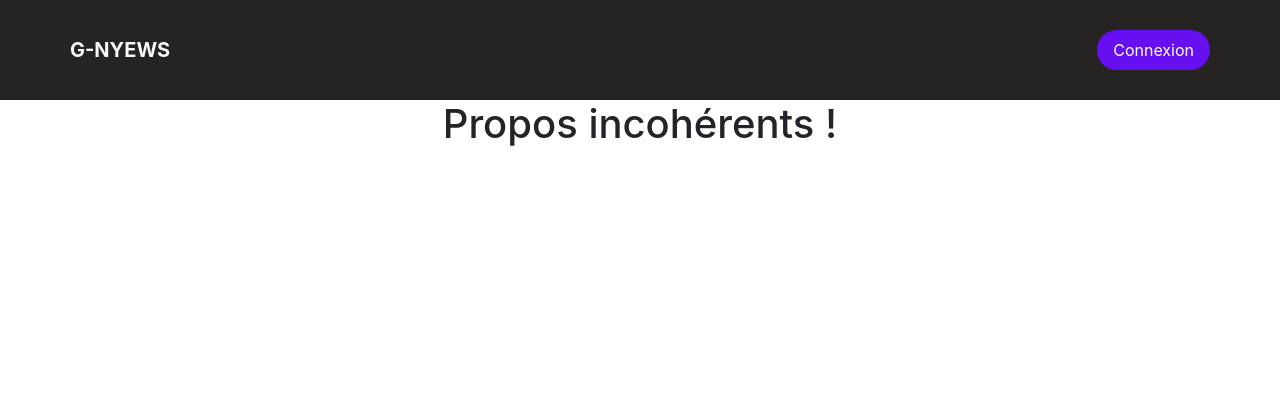
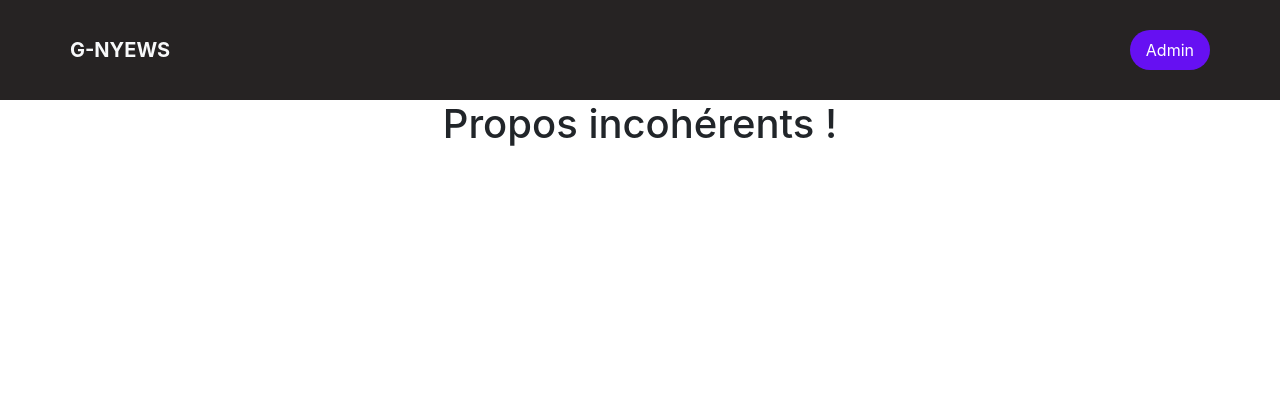
Before and after one commit to YannickBOYER/PHP-G-NYEWS, a PHP site: page /?action=1 in a window 1280 px wide. Shown: the top 420 px of the page. Run offline with PHP 8.4, Linux system fonts and the light colour scheme; some libraries are stand-ins or nearby versions.

Commit message:
Corrections de bugs

```diff
--- a/controleurs/CtrlUser.php
+++ b/controleurs/CtrlUser.php
@@ -59,7 +59,9 @@ class CtrlUser{
             $tVueErreur[] = "Username ou mot de passe non autorisé";
             require($rep . $vues['erreur']);
         }
-        header("Location: index.php?action=chargerAdmin");
+        else {
+            header("Location: index.php?action=chargerAdmin");
+        }
     }
 
     /**
--- a/index.php
+++ b/index.php
@@ -28,6 +28,8 @@ $news=$gw->findNews($page,$nbNewsParPage);
 //chargement config
 require_once(__DIR__.'/config/config.php');
 
+error_reporting(0);
+
 //chargement autoloader pour autochargement des classes
 require_once(__DIR__.'/config/Autoload.php');
 Autoload::charger();
--- a/vues/Erreur.php
+++ b/vues/Erreur.php
@@ -43,7 +43,7 @@
                 <ul class="navbar-nav me-auto">
                     <li class="nav-item"></li>
                     <li class="nav-item"></li>
-                </ul><span class="navbar-text actions"> <a class="btn btn-light link-light action-button" role="button" data-bss-hover-animate="pulse" href="index.php?action=accesLogin" style="background: var(--bs-indigo);opacity: 1;">Connexion</a></span>
+                </ul><span class="navbar-text actions"> <a class="btn btn-light link-light action-button" role="button" data-bss-hover-animate="pulse" href="index.php?action=accesLogin" style="background: var(--bs-indigo);opacity: 1;">Admin</a></span>
             </div>
         </div>
     </nav>
--- a/vues/admin.php
+++ b/vues/admin.php
@@ -75,11 +75,12 @@
                 <div class="d-flex justify-content-center align-items-center align-content-center">
                     <form method="post" class="d-flex justify-content-center align-items-center align-content-center" >
                     <select name="nbNewsParPage">
-                            <option value="9" selected>Choisissez un nombre (default : 9)</option>
+                            <optgroup selected label="Choisissez un nombre" >
                             <option value="3" >3</option>
                             <option value="6">6</option>
                             <option value="9">9</option>
                             <option value="12">12</option>
+                            </optgroup>
                     </select>
                     <button class="btn btn-primary d-flex" type="submit" name="action" value="changerNbNewsParPage" style="margin: 20px;background: var(--bs-indigo);border-color: var(--bs-indigo);">Valider</button>
                     </form>
```
